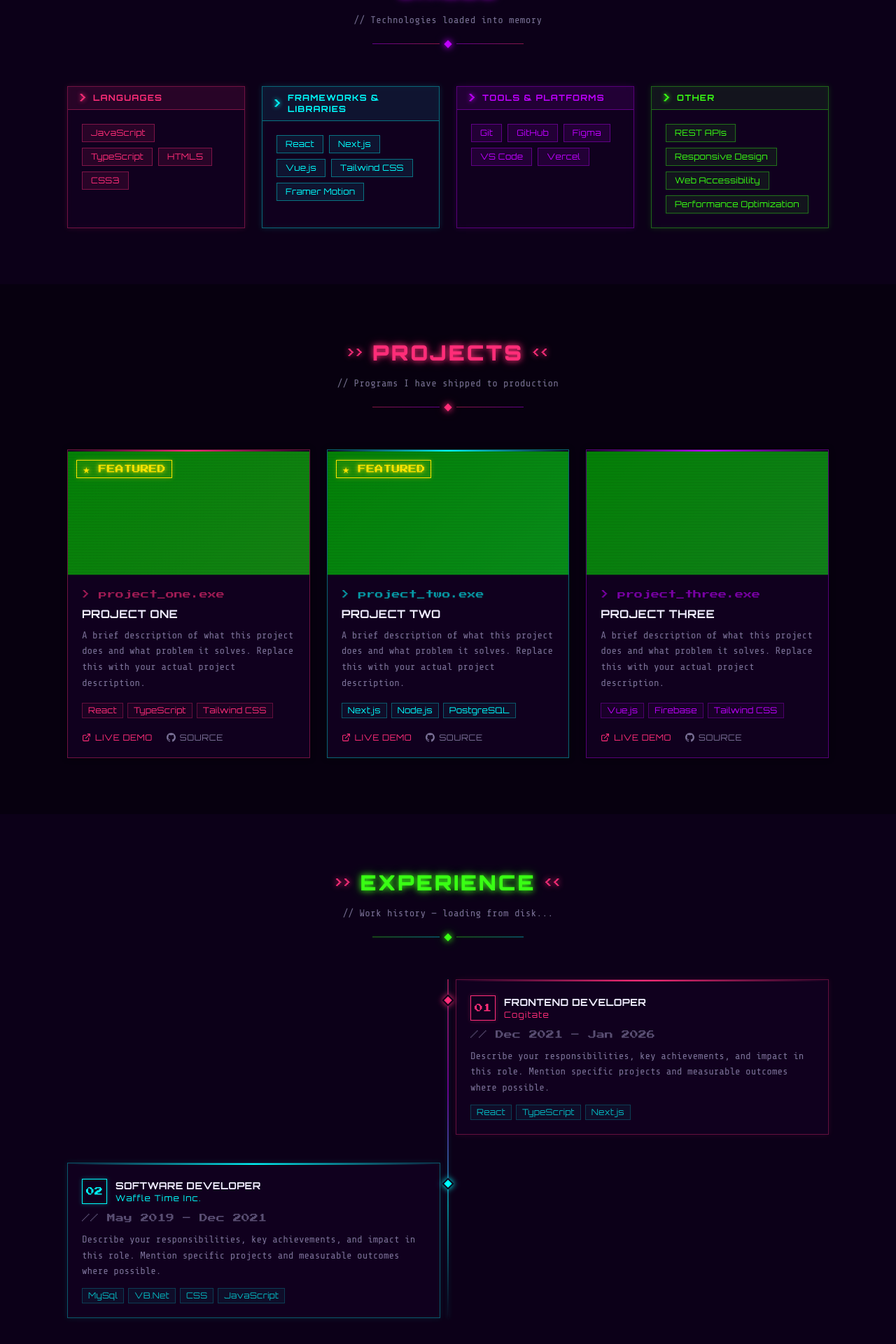
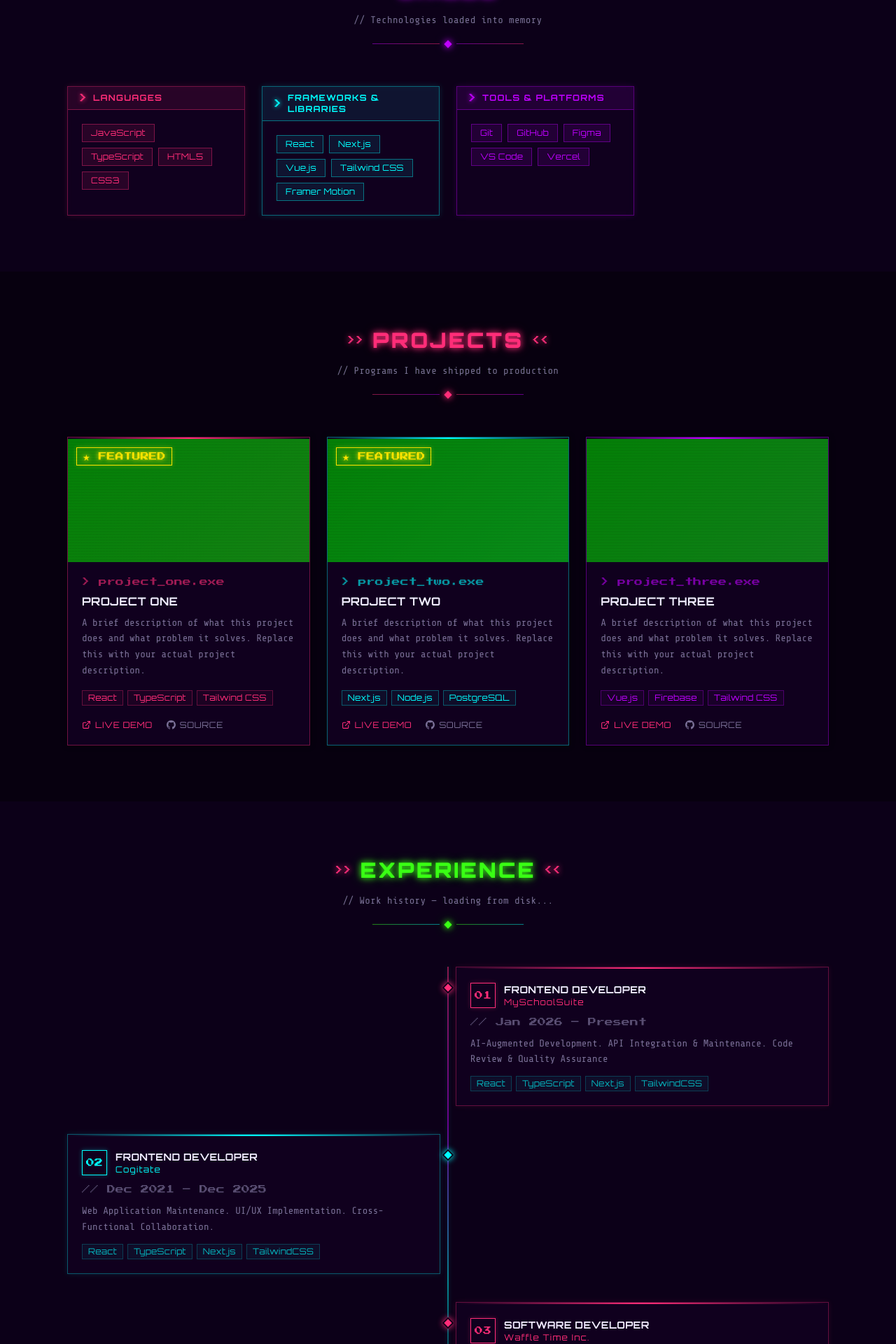
Before and after one commit to nayrxer2/ryanrexgimotea-portfolio, a Next.js app: page / in a window 1280 px wide. Shown: the part 1520-3440 px from the top of the page at 70% size. Built offline with nearby package versions, Linux system fonts and the light colour scheme.

Commit message:
docs: update portfolio details

```diff
--- a/src/data/portfolio.ts
+++ b/src/data/portfolio.ts
@@ -58,25 +58,11 @@ export interface Education {
 
 export const profile: Profile = {
   name: "Ryan Rex Gimotea",
-
-  // TODO: Your job title (e.g. "Frontend Developer", "Full-Stack Engineer")
   title: "Frontend Developer",
-
-  // TODO: A short, punchy tagline shown beneath your name in the Hero
   tagline: "Code. Style. Deploy. Debug. Repeat.",
-
-  // TODO: 2–3 sentence bio shown in the About section
   bio: "I write TypeScript, weaponize Tailwind, and deploy Next.js applications. My hobbies include making pixels behave, murdering bugs, and asking myself why the CSS worked yesterday.",
-
-  // TODO: Your city / country (e.g. "Manila, Philippines")
   location: "Iloilo City, Philippines",
-
-  // TODO: Your public contact email
   email: "ryangimotea9@gmail.com",
-
-  // TODO: Path to your avatar/photo — place the file in the public/ folder
-  //       and reference it as "/avatar.jpg" (or .png, .webp, etc.)
-  //       Recommended: square image, at least 400×400 px
   avatar: "/avatar.png",
 };
 
@@ -87,26 +73,21 @@ export const profile: Profile = {
 export const socials: Social[] = [
   {
     platform: "github",
-    // TODO: Replace with your GitHub profile URL
     url: "https://github.com/nayrxer2",
     label: "GitHub",
   },
   {
     platform: "linkedin",
-    // TODO: Replace with your LinkedIn profile URL
     url: "https://linkedin.com/in/ryan-gimotea",
     label: "LinkedIn",
   },
   {
     platform: "blog",
-    // TODO: Replace with your blog/personal site URL
-    //       Remove this entry entirely if you don't have a blog
     url: "https://yourblog.com",
     label: "Blog",
   },
   {
     platform: "resume",
-    // TODO: Place your resume PDF at public/resume.pdf — this link will work automatically
     url: "https://github.com/nayrxer2/CV/blob/main/RYAN%20CV.pdf",
     label: "Resume",
   },
@@ -118,10 +99,8 @@ export const socials: Social[] = [
 
 export const skillGroups: SkillGroup[] = [
   {
-    // TODO: Rename this category or add/remove skills as needed
     category: "Languages",
     skills: [
-      // TODO: List your programming languages
       "JavaScript",
       "TypeScript",
       "HTML5",
@@ -131,7 +110,6 @@ export const skillGroups: SkillGroup[] = [
   {
     category: "Frameworks & Libraries",
     skills: [
-      // TODO: List your frameworks and libraries
       "React",
       "Next.js",
       "Vue.js",
@@ -142,25 +120,13 @@ export const skillGroups: SkillGroup[] = [
   {
     category: "Tools & Platforms",
     skills: [
-      // TODO: List your tools, platforms, and services
       "Git",
       "GitHub",
       "Figma",
       "VS Code",
       "Vercel",
     ],
-  },
-  {
-    category: "Other",
-    skills: [
-      // TODO: Any other relevant skills (testing, methodologies, soft skills, etc.)
-      "REST APIs",
-      "Responsive Design",
-      "Web Accessibility",
-      "Performance Optimization",
-    ],
-  },
-  // TODO: Add or remove skill groups as needed
+  }
 ];
 
 // ─────────────────────────────────────────────────────────────────────────────
@@ -169,28 +135,14 @@ export const skillGroups: SkillGroup[] = [
 
 export const projects: Project[] = [
   {
-    // TODO: Project name
     title: "Project One",
-
-    // TODO: 1–2 sentence description of what this project does / what problem it solves
     description:
       "A brief description of what this project does and what problem it solves. Replace this with your actual project description.",
 
-    // TODO: Tech stack used
     tech: ["React", "TypeScript", "Tailwind CSS"],
-
-    // TODO: Live demo URL — remove this line if there's no live demo
     liveUrl: "https://project-one.vercel.app",
-
-    // TODO: GitHub repo URL — remove this line if the repo is private
     repoUrl: "https://github.com/yourusername/project-one",
-
-    // TODO: Screenshot path — place images in public/projects/ folder
-    //       (e.g. public/projects/project-one.png → "/projects/project-one.png")
-    //       Remove this line if you don't have a screenshot yet
     image: "/projects/project-one.png",
-
-    // TODO: Set to true to show a "Featured" badge on the card
     featured: true,
   },
   {
@@ -213,8 +165,6 @@ export const projects: Project[] = [
     image: "/projects/project-three.png",
     featured: false,
   },
-  // TODO: Add more projects following the same structure above
-  //       There's no hard limit — the grid will adapt automatically
 ];
 
 // ─────────────────────────────────────────────────────────────────────────────
@@ -223,30 +173,29 @@ export const projects: Project[] = [
 
 export const experiences: Experience[] = [
   {
-    // TODO: Company name
+    company: "MySchoolSuite",
+    role: "Frontend Developer",
+    period: "Jan 2026 – Present",
+    description:
+      "AI-Augmented Development. API Integration & Maintenance. Code Review & Quality Assurance",
+    tech: ["React", "TypeScript", "Next.js", "TailwindCSS"],
+  },
+  {
     company: "Cogitate",
-
-    // TODO: Your role/title at this company
     role: "Frontend Developer",
-
-    // TODO: Employment period (e.g. "Jan 2023 – Present")
-    period: "Dec 2021 – Jan 2026",
-
-    // TODO: 2–3 sentences about your responsibilities and key achievements
+    period: "Dec 2021 – Dec 2025",
     description:
-      "Describe your responsibilities, key achievements, and impact in this role. Mention specific projects and measurable outcomes where possible.",
-
-    // TODO: Technologies you used here
-    tech: ["React", "TypeScript", "Next.js"],
+      "Web Application Maintenance. UI/UX Implementation. Cross-Functional Collaboration.",
+    tech: ["React", "TypeScript", "Next.js", "TailwindCSS"],
   },
   {
     company: "Waffle Time Inc.",
     role: "Software Developer",
     period: "May 2019 – Dec 2021",
     description:
-      "Describe your responsibilities, key achievements, and impact in this role. Mention specific projects and measurable outcomes where possible.",
-    tech: ["MySql", "VB.Net", "CSS", "JavaScript"],
-  },
+      "Desktop Application Maintenance. Database Maintenance. Application Workflow & Database Design",
+    tech: ["MySQL", "VB.Net", "CSS", "JavaScript"],
+  }
   // TODO: Add more experience entries as needed
 ];
 
```
